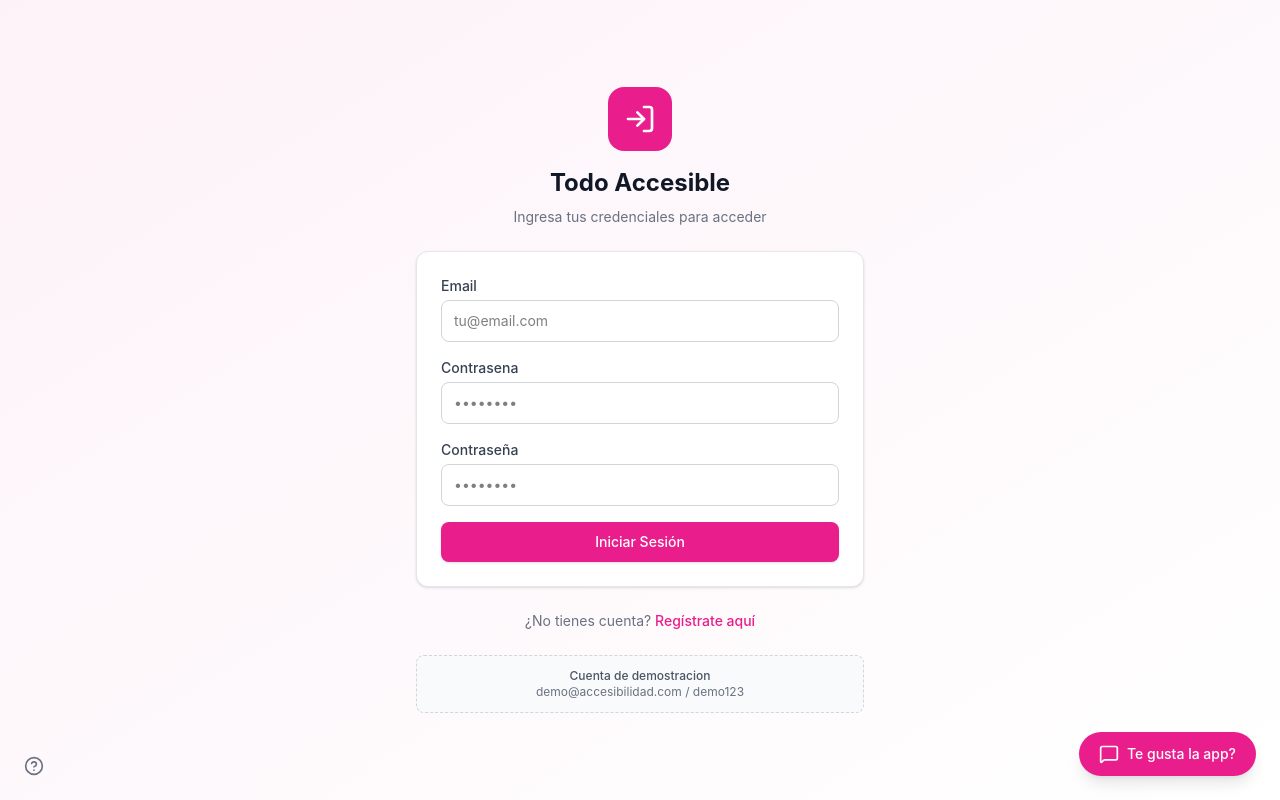
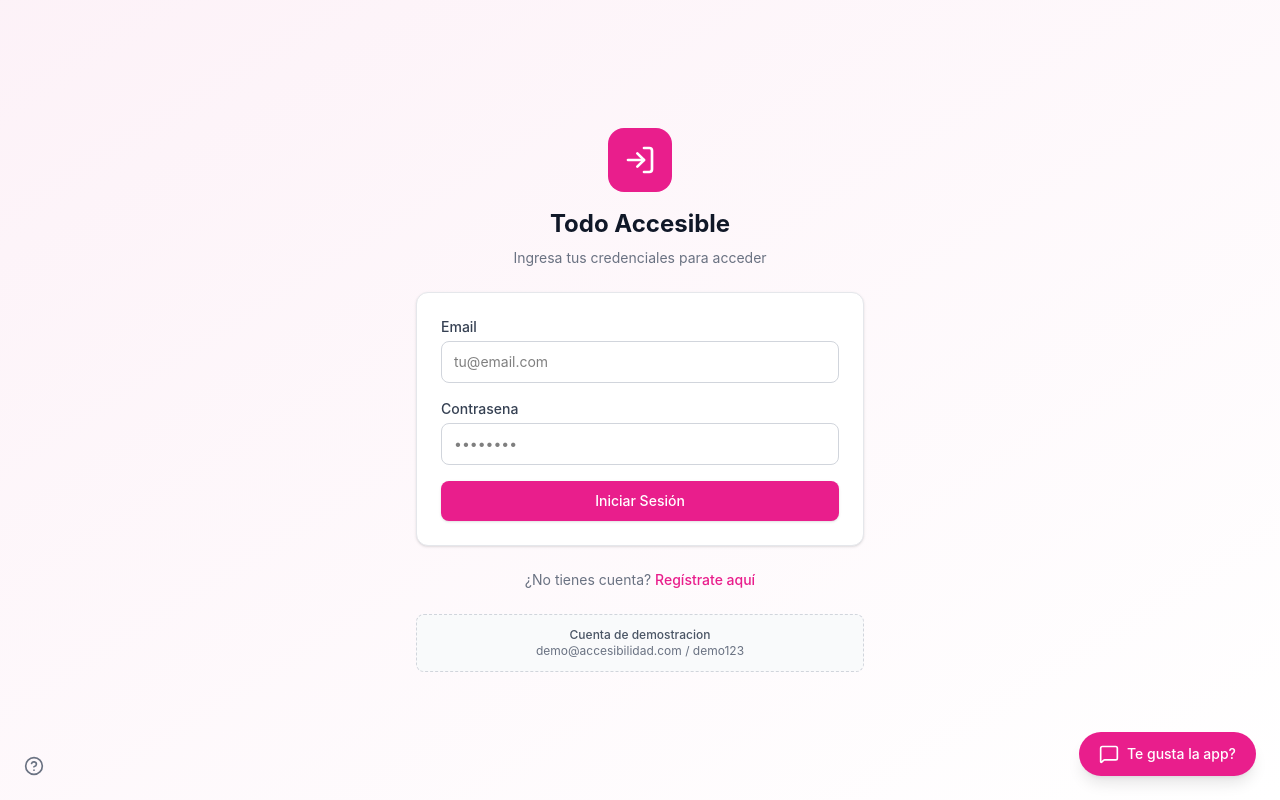
Before and after one commit to ErnestoDof23/Integradorall, a React (Vite) app in the folder FrontendP1/: page /login in a window 1280 px wide. Built offline with nearby package versions, Linux system fonts and the light colour scheme.

Commit message:
fix: remove duplicate password field in login

```diff
--- a/FrontendP1/src/pages/Login.tsx
+++ b/FrontendP1/src/pages/Login.tsx
@@ -74,14 +74,6 @@ export default function Login() {
               error={errors.password}
               data-help="Escribe tu contrasena"
             />
-            <Input
-              label="Contraseña"
-              type="password"
-              placeholder="••••••••"
-              value={form.password}
-              onChange={(e) => setForm((f) => ({ ...f, password: e.target.value }))}
-              error={errors.password}
-            />
             <Button type="submit" className="w-full" disabled={loading}>
               {loading ? (
                 <>
```
